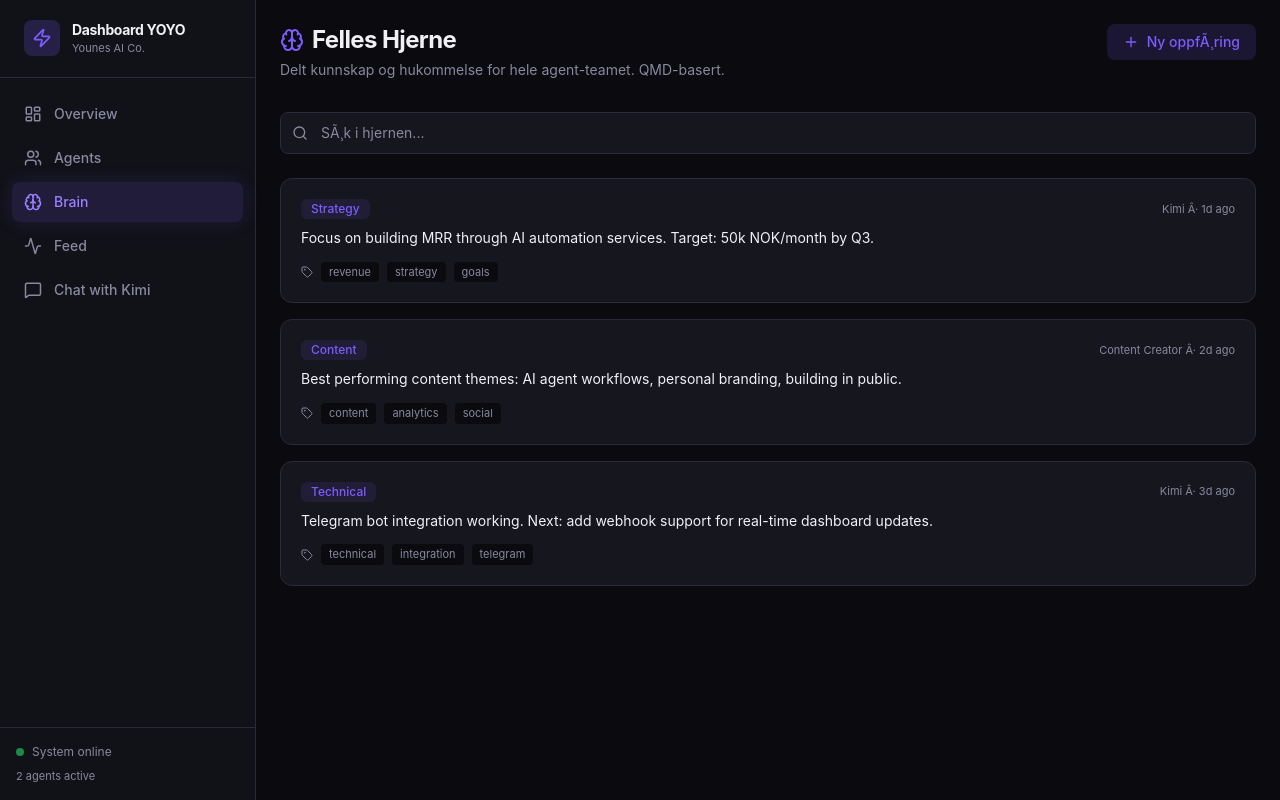
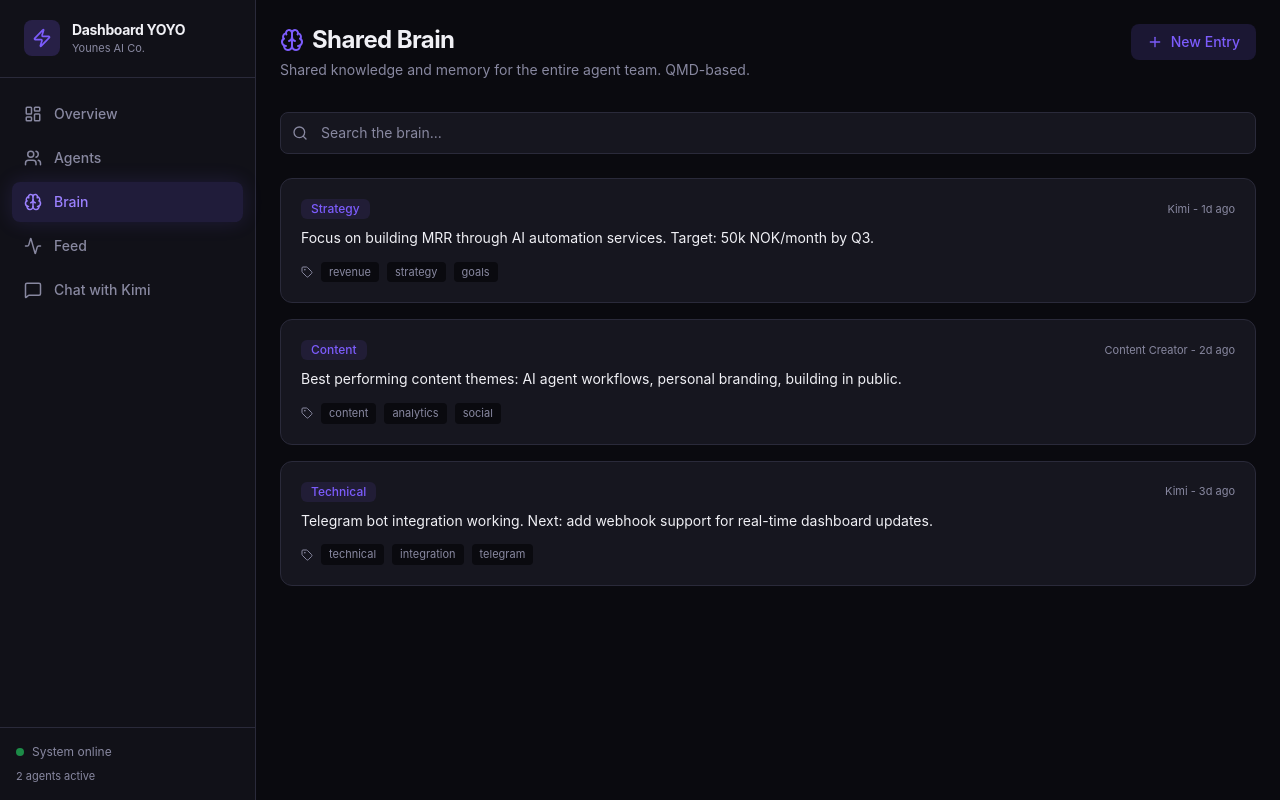
Before and after one commit to younesamer2001-ui/dashboardyoyo, a Next.js app: page /brain in a window 1280 px wide. Built offline with nearby package versions, Linux system fonts and the light colour scheme.

Commit message:
Update page.tsx

```diff
--- a/src/app/brain/page.tsx
+++ b/src/app/brain/page.tsx
@@ -21,15 +21,15 @@ export default function BrainPage() {
         <div>
           <h1 className="text-2xl font-bold tracking-tight flex items-center gap-2">
             <Brain className="h-6 w-6 text-accent" />
-            Felles Hjerne
+            Shared Brain
           </h1>
           <p className="mt-1 text-sm text-text-secondary">
-            Delt kunnskap og hukommelse for hele agent-teamet. QMD-basert.
+            Shared knowledge and memory for the entire agent team. QMD-based.
           </p>
         </div>
         <button className="flex items-center gap-2 rounded-lg bg-accent/15 text-accent px-4 py-2 text-sm font-medium hover:bg-accent/25 transition-colors">
           <Plus className="h-4 w-4" />
-          Ny oppfÃ¸ring
+          New Entry
         </button>
       </div>
 
@@ -38,7 +38,7 @@ export default function BrainPage() {
         <Search className="absolute left-3 top-1/2 -translate-y-1/2 h-4 w-4 text-text-secondary" />
         <input
           type="text"
-          placeholder="SÃ¸k i hjernen..."
+          placeholder="Search the brain..."
           value={search}
           onChange={(e) => setSearch(e.target.value)}
           className="w-full rounded-lg border border-border-main bg-bg-card pl-10 pr-4 py-2.5 text-sm text-text-primary placeholder:text-text-secondary focus:outline-none focus:border-accent"
@@ -58,7 +58,7 @@ export default function BrainPage() {
                 {entry.category}
               </span>
               <span className="text-[11px] text-text-secondary">
-                {entry.addedBy} Â· {timeAgo(entry.timestamp)}
+                {entry.addedBy} - {timeAgo(entry.timestamp)}
               </span>
             </div>
             <p className="text-sm leading-relaxed text-text-primary">
@@ -80,7 +80,7 @@ export default function BrainPage() {
 
         {filtered.length === 0 && (
           <div className="text-center py-12 text-text-secondary text-sm">
-            Ingen resultater funnet for &quot;{search}&quot;
+            No results found for &quot;{search}&quot;
           </div>
         )}
       </div>
```
